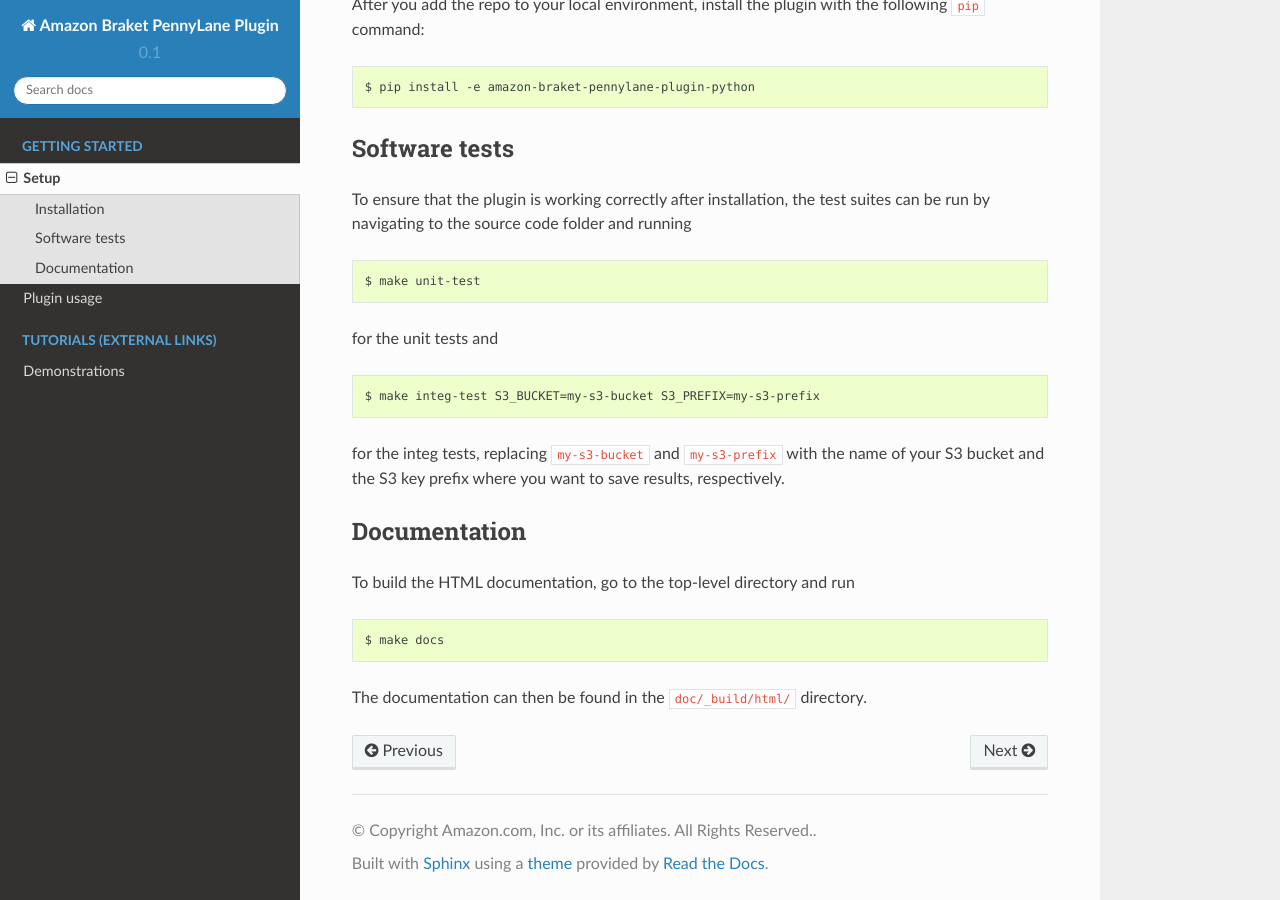
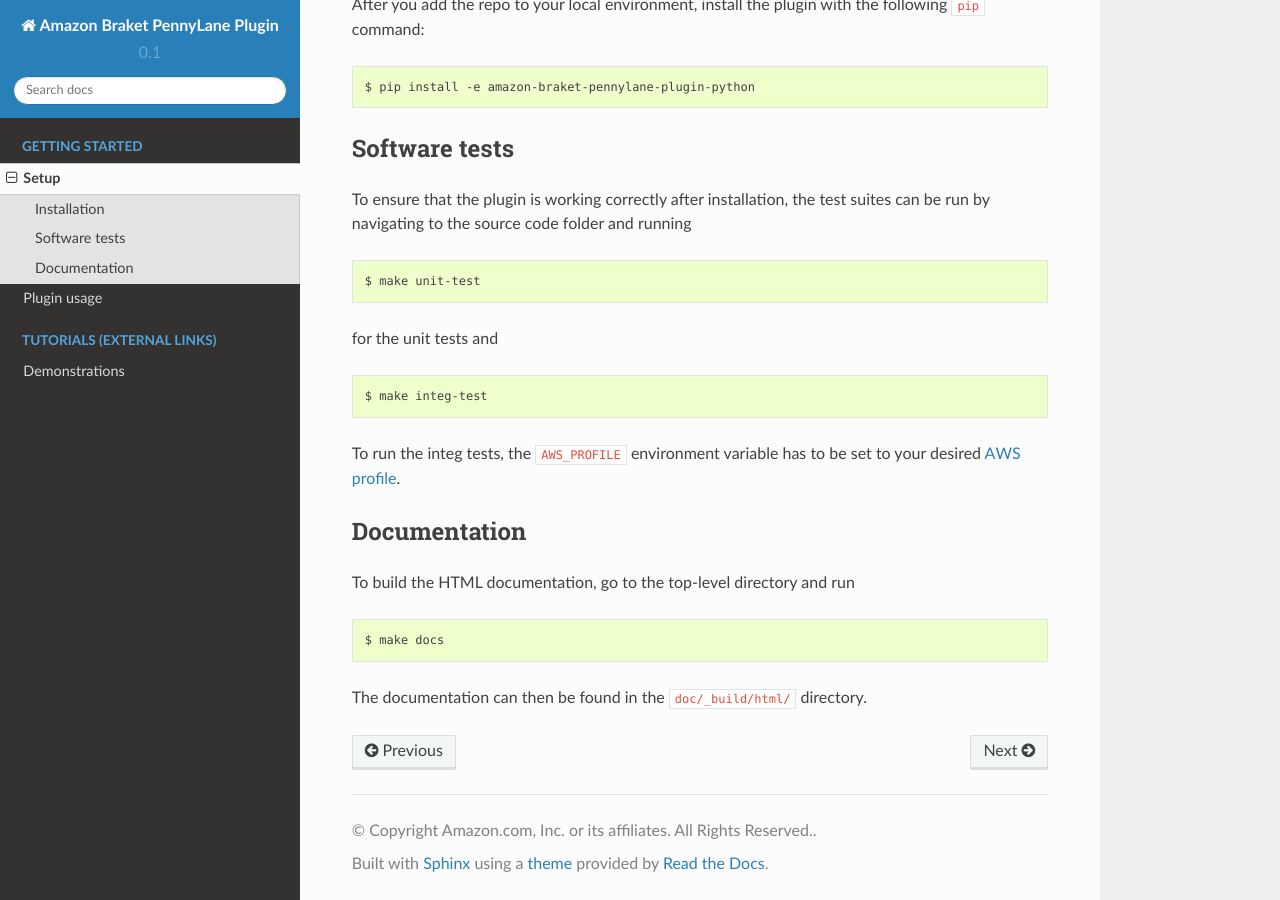
Before and after one commit to amazon-braket/amazon-braket-pennylane-plugin-python, a Sphinx documentation site: the page built from doc/installation.rst, in a window 1280 px wide and 900 px high, scrolled down 650 px. Built offline with Sphinx 7.4.7 and the Read the Docs theme 2.0.0, drawn with Linux system fonts in a browser that asks for light colours.

Commit message:
Run tests without having to supply S# info
The S3 bucket is now created automatically. The only thing the user has
to set is the `AWS_PROFILE` environment variable.

Also fixed some docs, and set QPU timeout to 1 day.

```diff
--- a/doc/installation.rst
+++ b/doc/installation.rst
@@ -38,10 +38,9 @@
 for the unit tests and
 ::
 
-    $ make integ-test S3_BUCKET=my-s3-bucket S3_PREFIX=my-s3-prefix
+    $ make integ-test
 
-for the integ tests, replacing ``my-s3-bucket`` and ``my-s3-prefix`` with the name of your S3 bucket and the S3 key prefix
-where you want to save results, respectively.
+To run the integ tests, the ``AWS_PROFILE`` environment variable has to be set to your desired `AWS profile <https://docs.aws.amazon.com/cli/latest/userguide/cli-configure-profiles.html>`_.
 
 
 Documentation
--- a/doc/usage.rst
+++ b/doc/usage.rst
@@ -35,7 +35,7 @@
 
 * **s3_destination_folder** (*Tuple[str, str]*) -- A tuple of the S3 bucket and prefix where the results of the run will be stored. This must be provided.
 
-* **poll_timeout_seconds** (*int*) -- Time in seconds to poll for results before timing out. Defaults to 120 for simulators and 3600 for QPUs.
+* **poll_timeout_seconds** (*int*) -- Time in seconds to poll for results before timing out. Defaults to 120 for simulators and 86400 (1 day) for QPUs.
 
 Additionally, ``AWSSimulatorDevice`` accepts
 
```
Also changed, not shown: README.md (+2 -3 lines), 4 other files.
